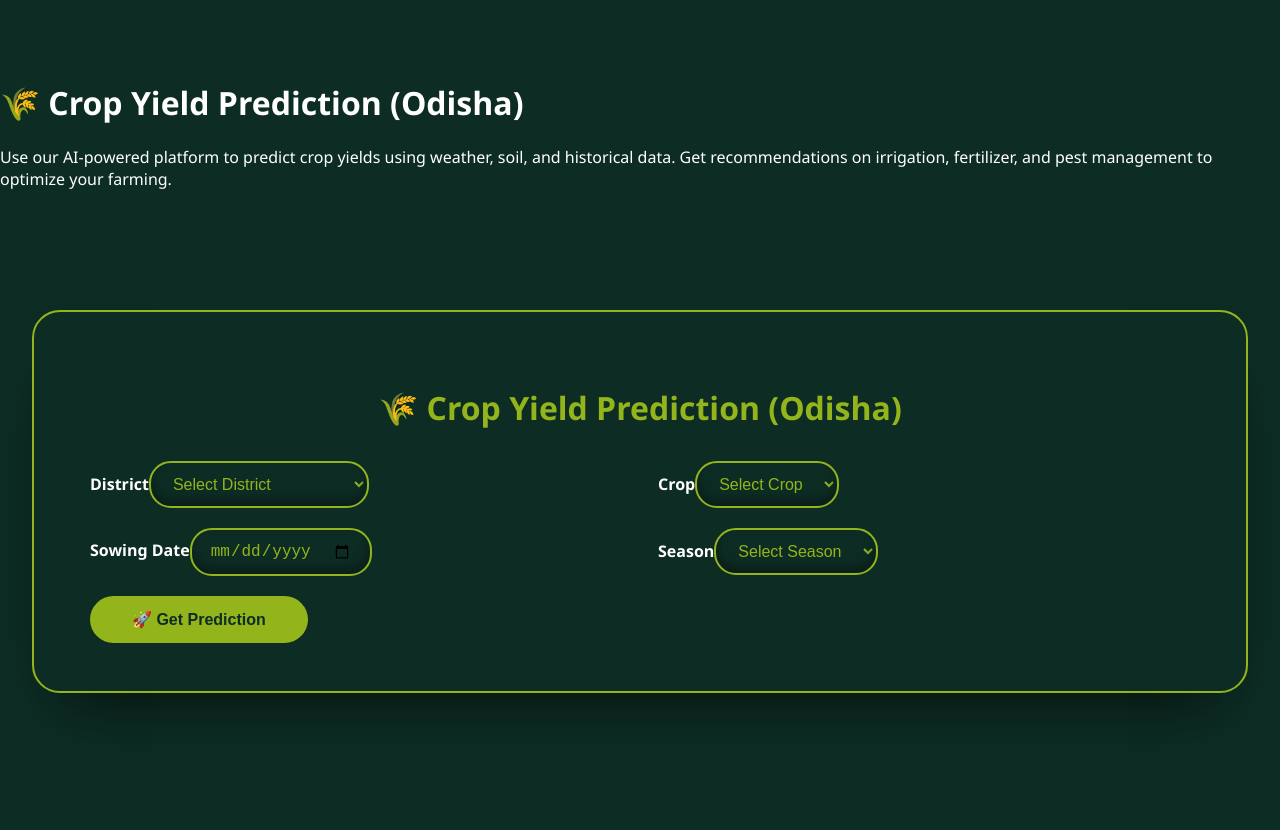
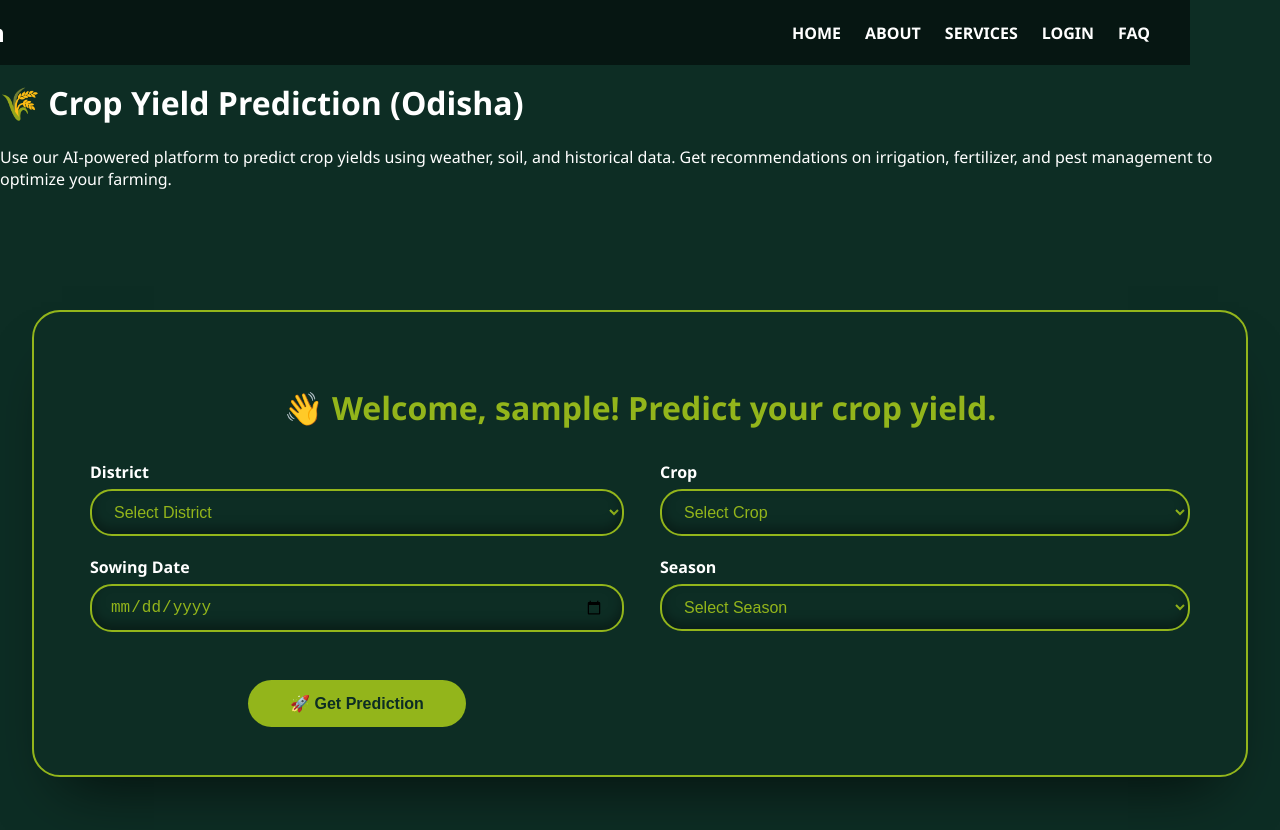
Before and after one commit to Srushtee1706/CropVision, a Next.js app: page /crop-prediction in a window 1280 px wide. Shown: the top 830 px of the page. Before the commit the page ends 800 px from the top, so only its background shows below. Built offline with nearby package versions, Linux system fonts and the light colour scheme; sample sign-in values are in the browser's storage.

Commit message:
Update CropPredictionForm.tsx

```diff
--- a/src/components/CropPredictionForm.tsx
+++ b/src/components/CropPredictionForm.tsx
@@ -1,7 +1,9 @@
 "use client";
 
-import { useState } from "react";
-import styles from "./CropPredictionForm.module.css"; // Import the CSS Module
+import { useState, useEffect } from "react";
+import { useRouter } from "next/navigation";
+import Link from "next/link";
+import styles from "./CropPredictionForm.module.css";
 
 export default function CropPredictionForm() {
   const [formData, setFormData] = useState({
@@ -18,18 +20,65 @@ export default function CropPredictionForm() {
     pestAlert: string;
   }>(null);
 
-  const handleChange = (
-    e: React.ChangeEvent<HTMLInputElement | HTMLSelectElement>
-  ) => {
+  const [username, setUsername] = useState<string | null>(null);
+  const router = useRouter();
+
+  useEffect(() => {
+    const storedName = localStorage.getItem("username");
+    if (!storedName) router.push("/Login-Form");
+    else setUsername(storedName);
+
+    // Snake cursor
+    const snakeContainer = document.getElementById("snake-container");
+    const dots: { el: HTMLDivElement; x: number; y: number }[] = [];
+    const dotCount = 15;
+    const delay = 6;
+
+    for (let i = 0; i < dotCount; i++) {
+      const dot = document.createElement("div");
+      dot.classList.add(styles["snake-dot"]);
+      snakeContainer?.appendChild(dot);
+      dots.push({ el: dot, x: 0, y: 0 });
+    }
+
+    let mouseX = window.innerWidth / 2;
+    let mouseY = window.innerHeight / 2;
+
+    document.addEventListener("mousemove", (e) => {
+      mouseX = e.clientX;
+      mouseY = e.clientY;
+    });
+
+    function animateSnake() {
+      let x = mouseX;
+      let y = mouseY;
+      dots.forEach((dot, index) => {
+        dot.x += (x - dot.x) * 0.3;
+        dot.y += (y - dot.y) * 0.3;
+        dot.el.style.transform = `translate(${dot.x}px, ${dot.y}px) scale(${1 - index * 0.05})`;
+        dot.el.style.opacity = `${1 - index * 0.05}`;
+        x = dot.x - delay;
+        y = dot.y - delay;
+      });
+      requestAnimationFrame(animateSnake);
+    }
+
+    animateSnake();
+  }, [router]);
+
+  const handleChange = (e: React.ChangeEvent<HTMLInputElement | HTMLSelectElement>) => {
     const { name, value } = e.target;
     setFormData((prev) => ({ ...prev, [name]: value }));
   };
 
   const handleSubmit = async (e: React.FormEvent) => {
     e.preventDefault();
+    if (!username) {
+      alert("Please login first!");
+      router.push("/Login-Form");
+      return;
+    }
 
-    try {
-      // Simulate an API call with sample data
     const sampleData = {
       predictedYield: "3.5 tons/hectare",
       irrigation: "Water daily in the morning",
@@ -37,23 +86,36 @@ export default function CropPredictionForm() {
       pestAlert: "No major pests detected",
     };
 
-      await new Promise((resolve) => setTimeout(resolve, 1000));
+    await new Promise((r) => setTimeout(r, 1000));
     setResults(sampleData);
-    } catch (error) {
-      console.error("Error fetching prediction:", error);
-      alert("Failed to fetch prediction. Try again!");
-    }
   };
 
+  if (!username) return null;
+
   return (
+    <div className={styles.pageContainer}>
+  <header className={styles.navbar}>
+    <div className={styles.logo}>Crop Vision</div>
+    <nav>
+      <ul className={styles.navList}>
+        <li><a href="/">HOME</a></li>
+        <li><a href="#">ABOUT</a></li>
+        <li><Link href="/crop-prediction">SERVICES</Link></li>
+        <li><Link href="/Login-Form">LOGIN</Link></li>
+        <li><a href="#">FAQ</a></li>
+      </ul>
+    </nav>
+  </header>
+
+      <div id="snake-container" className={styles.snakeContainer}></div>
+
       <div className={styles.formContainer}>
-      <h2 className={styles.formHeading} text-align="center">
-        🌾 Crop Yield Prediction (Odisha)
+        <h2 className={styles.formHeading}>
+          👋 Welcome, {username}! Predict your crop yield.
         </h2>
 
         <form onSubmit={handleSubmit} className={styles.formGrid}>
-        {/* District */}
-        <div className="flex flex-col">
+          <div className={styles.field}>
             <label className={styles.label}>District</label>
             <select
               name="district"
@@ -63,41 +125,13 @@ export default function CropPredictionForm() {
               required
             >
               <option value="">Select District</option>
-            <option value="angul">Angul</option>
-            <option value="balangir">Balangir</option>
-            <option value="balasore">Balasore</option>
-            <option value="bargarh">Bargarh</option>
-            <option value="bhadrak">Bhadrak</option>
-            <option value="boudh">Boudh</option>
-            <option value="cuttack">Cuttack</option>
-            <option value="deogarh">Deogarh</option>
-            <option value="dhenkanal">Dhenkanal</option>
-            <option value="gajapati">Gajapati</option>
-            <option value="ganjam">Ganjam</option>
-            <option value="jagatsinghpur">Jagatsinghpur</option>
-            <option value="jajpur">Jajpur</option>
-            <option value="jharsuguda">Jharsuguda</option>
-            <option value="kalahandi">Kalahandi</option>
-            <option value="kandhamal">Kandhamal</option>
-            <option value="kendrapara">Kendrapara</option>
-            <option value="kendujhar">Kendujhar</option>
-            <option value="khordha">Khordha</option>
-            <option value="koraput">Koraput</option>
-            <option value="malkangiri">Malkangiri</option>
-            <option value="mayurbhanj">Mayurbhanj</option>
-            <option value="nabarangpur">Nabarangpur</option>
-            <option value="nayagarh">Nayagarh</option>
-            <option value="nuapada">Nuapada</option>
-            <option value="puri">Puri</option>
-            <option value="rayagada">Rayagada</option>
-            <option value="sambalpur">Sambalpur</option>
-            <option value="subarnapur">Subarnapur (Sonepur)</option>
-            <option value="sundargarh">Sundargarh</option>
+              <option value="Angul">Angul</option>
+              <option value="Balangir">Balangir</option>
+              <option value="Balasore">Balasore</option>
             </select>
           </div>
 
-        {/* Crop Type */}
-        <div className="flex flex-col">
+          <div className={styles.field}>
             <label className={styles.label}>Crop</label>
             <select
               name="cropType"
@@ -115,22 +149,19 @@ export default function CropPredictionForm() {
             </select>
           </div>
 
-        {/* Sowing Date */}
-        <div className="flex flex-col">
+          <div className={styles.field}>
             <label className={styles.label}>Sowing Date</label>
             <input
               type="date"
               name="sowingDate"
-
               value={formData.sowingDate}
               onChange={handleChange}
-            className={styles.inputField}
+              className={`${styles.inputField} ${styles.sowingDateField}`}
               required
             />
           </div>
 
-        {/* Season */}
-        <div className="flex flex-col">
+          <div className={styles.field}>
             <label className={styles.label}>Season</label>
             <select
               name="season"
@@ -146,43 +177,37 @@ export default function CropPredictionForm() {
             </select>
           </div>
 
-        {/* Submit Button */}
-        <div className="md:col-span-2 flex justify-center mt-6">
-          <button
-            type="submit"
-            className={styles.submitButton}
-          >
+          <div className={styles.actionRow}>
+            <button type="submit" className={styles.submitButton}>
               🚀 Get Prediction
             </button>
           </div>
         </form>
 
-      {/* Results */}
         {results && (
           <div className={styles.resultsContainer}>
-          <h3 className={styles.resultsHeading}>
-            🌟 Prediction Results
-          </h3>
-          <div className="grid md:grid-cols-2 gap-6">
+            <h3 className={styles.resultsHeading}>🌟 Prediction Results</h3>
+            <div className={styles.resultsGrid}>
               <div className={styles.resultItem}>
                 <p className={styles.resultLabel}>Predicted Yield</p>
                 <p className={styles.resultValue}>{results.predictedYield}</p>
               </div>
               <div className={styles.resultItem}>
-              <p className={styles.resultLabel}>Irrigation Recommendation</p>
+                <p className={styles.resultLabel}>Irrigation</p>
                 <p className={styles.resultValue}>{results.irrigation}</p>
               </div>
               <div className={styles.resultItem}>
-              <p className={styles.resultLabel}>Fertilizer Plan</p>
+                <p className={styles.resultLabel}>Fertilizer</p>
                 <p className={styles.resultValue}>{results.fertilizer}</p>
               </div>
               <div className={styles.resultItem}>
-              <p className={styles.resultLabel}>Pest/Disease Alert</p>
+                <p className={styles.resultLabel}>Pest Alert</p>
                 <p className={styles.resultValue}>{results.pestAlert}</p>
               </div>
             </div>
           </div>
         )}
       </div>
+    </div>
   );
 }
```
Lines whose indentation alone changed are shown as unchanged.
